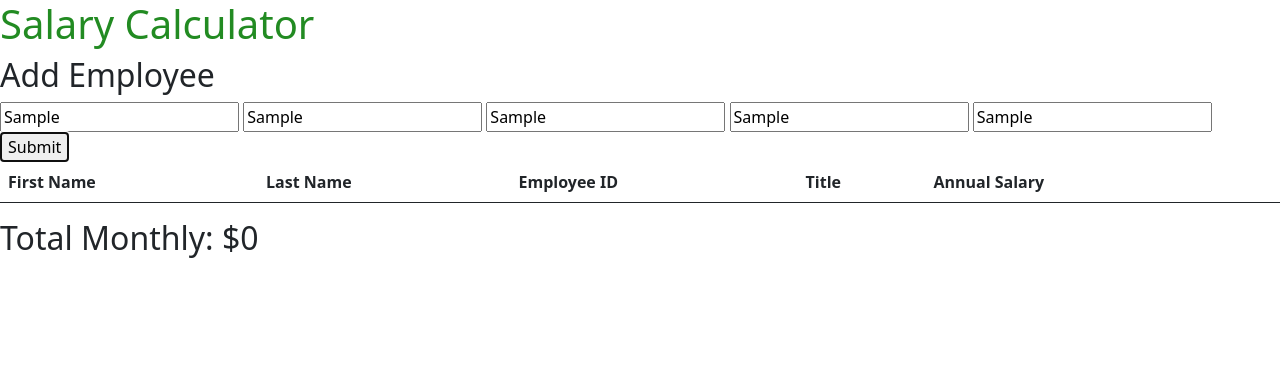
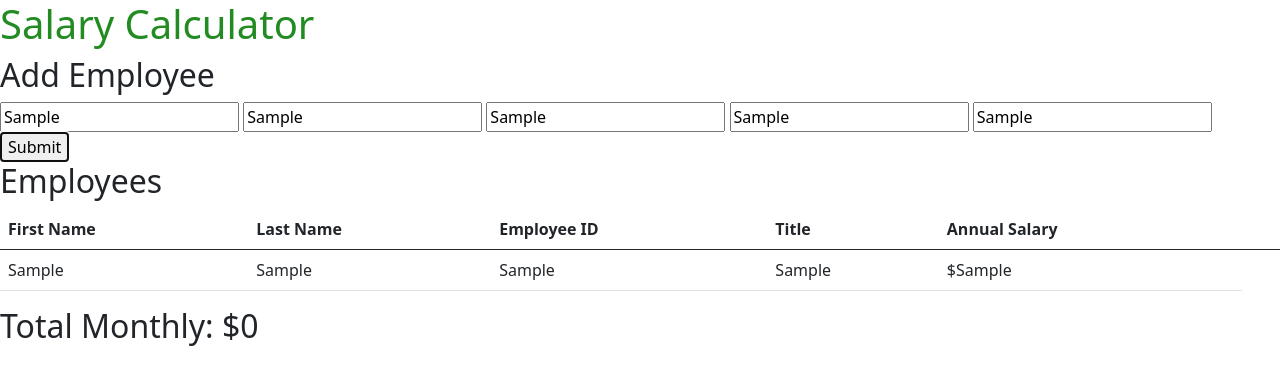
Before and after one commit to jordan-ashbacher/jquery-salary-calculator, a plain HTML site: page index.html in a window 1280 px wide. Both pictures are taken after typing "Sample", "Sample", "Sample", "Sample", "Sample" into the empty fields and a click on the button "Submit". Drawn offline with Linux system fonts and the light colour scheme.

Commit message:
add for loop to renderDOM to loop over employees array and append data to table. find function to add comma to number after 3 digits. Implements it into renderDOM so salary is properly formatted.

```diff
--- a/client.js
+++ b/client.js
@@ -7,7 +7,7 @@ $(document).ready(handleReady)
 function handleReady() {
     console.log('jq linked');
 
-    // renderDom()
+    renderDOM()
 
     //event listeners
     $('#submit-button').on('click', handleSubmit)
@@ -20,7 +20,22 @@ function renderDOM() {
 
     for (let employee of employees) {
 
+        let commaSalary = salaryWithCommas(employee.annualSalary)
+
+        let employeeRow = $(`
+        <tr class="employee">
+            <td>${employee.firstName}</td>
+            <td>${employee.lastName}</td>
+            <td>${employee.id}</td>
+            <td>${employee.title}</td>
+            <td>$${commaSalary}</td>
+        </tr>`)
+
+
+        $('#employee-info').append(employeeRow)
     }
+
+
 
 }
 
@@ -39,4 +54,15 @@ function handleSubmit() {
 
     employees.push(newEmployee)
     console.log(employees)
+
+    renderDOM()
 }
+
+/*
+function to add commas to strings after 3 digits:
+https://stackoverflow.com/questions/2901102/how-to-print-a-number-with-commas-as-thousands-separators-in-javascript
+*/
+
+function salaryWithCommas(salary) {
+    return salary.replace(/\B(?=(\d{3})+(?!\d))/g, ",")
+}
--- a/index.html
+++ b/index.html
@@ -1,5 +1,6 @@
 <!DOCTYPE html>
 <html lang="en">
+
 <head>
     <meta charset="UTF-8">
     <meta name="viewport" content="width=device-width, initial-scale=1.0">
@@ -9,6 +10,7 @@
     <script src="client.js"></script>
     <title>jQuery Salary Calculator</title>
 </head>
+
 <body>
     <header>
         <h1>Salary Calculator</h1>
@@ -22,7 +24,8 @@
         <input type="text" id="annual-salary-in" placeholder="Annual Salary">
         <button id="submit-button">Submit</button>
     </div>
-
+    <div id="employee-table">
+        <h2>Employees</h2>
         <table class="table">
             <thead>
                 <tr>
@@ -38,8 +41,10 @@
                 <!-- jquery data -->
             </tbody>
         </table>
+    </div>
 
     <h2 id="total-monthly-expense">Total Monthly: $0</h2>
 
 </body>
+
 </html>
```
Lines whose indentation alone changed are shown as unchanged.
